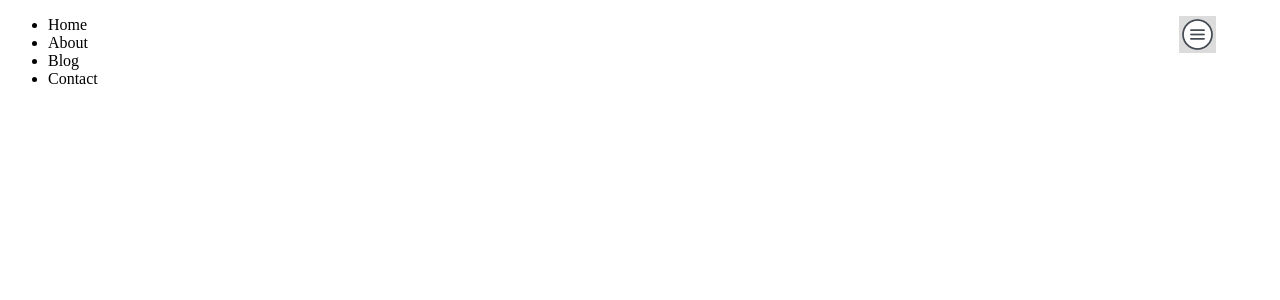
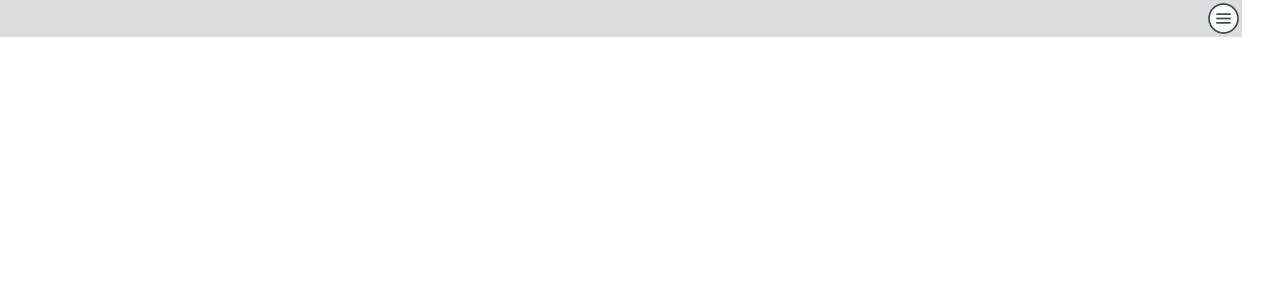
Before and after one commit to KenUdoudo/Blog-Landing, a React (Vite) app: page / in a window 1280 px wide. Shown: the top 300 px of the page. Built offline with nearby package versions, Linux system fonts and the light colour scheme.

Commit message:
tweaking

```diff
--- a/src/Navbar.jsx
+++ b/src/Navbar.jsx
@@ -6,10 +6,10 @@ const Navbar = () => {
       <img src={ menuButton } />
       <div className="nav">
         <ul>
-          <li>Home</li>
-          <li>About</li>
-          <li>Blog</li>
-          <li>Contact</li>
+          <li><a href="#">Home</a></li>
+          <li><a href="#">About</a></li>
+          <li><a href="#">Blog</a></li>
+          <li><a href="#">Contact</a></li>
         </ul>
       </div>
     </div>
--- a/src/index.css
+++ b/src/index.css
@@ -1,7 +1,19 @@
 /*large mobiles*/
+*{
+  margin: 0;
+  padding: 0;
+}
 .navbar img{
   position: absolute;
-  right: 5%;
+  right: 3%;
   cursor: pointer;
   background: gainsboro;
+  padding-left: 100%;
+
 }
+.nav{
+  text-decoration: none;
+  z-index: 100;
+  position: absolute;
+  display: none;
+}
```
